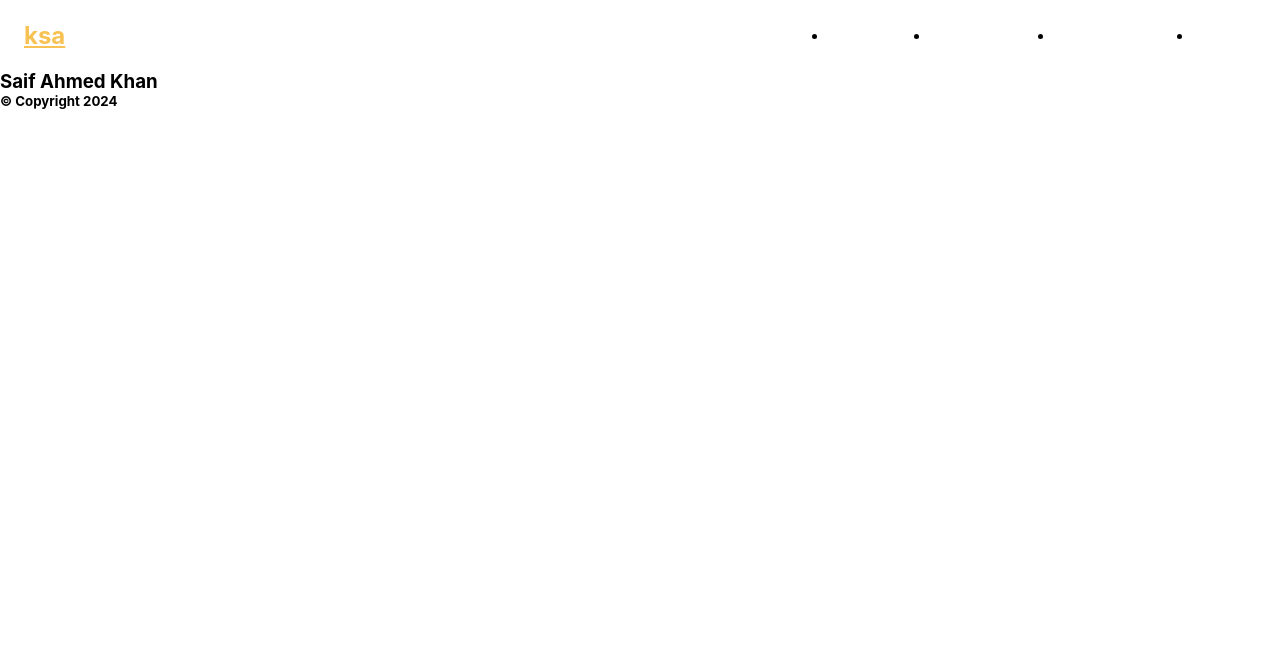
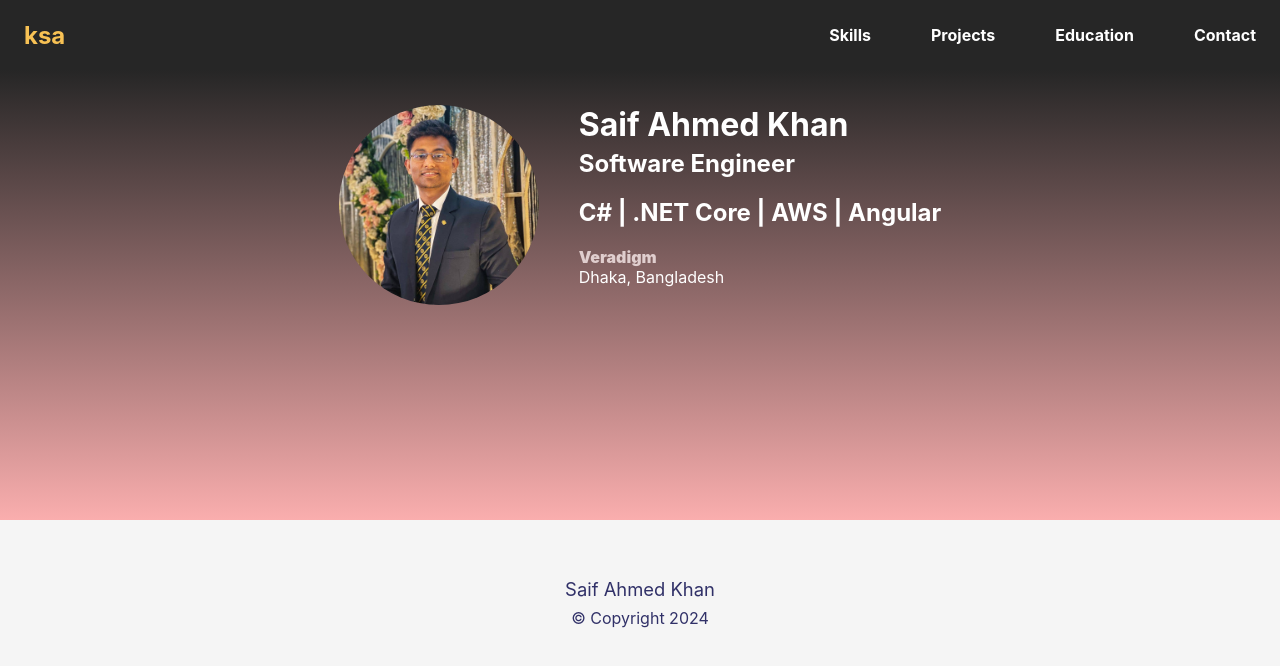
Before and after one commit to ksaifahmed/saif-ahmed-khan-ng, an Angular app: page / in a window 1280 px wide. Shown: the top 666 px of the page. Built offline with nearby package versions, Linux system fonts and the light colour scheme.

Commit message:
profile section init

```diff
--- a/src/app/app.component.css
+++ b/src/app/app.component.css
@@ -1,17 +1,6 @@
-/* Global styles */
-body {
-    background-color: #f5f5f5;
-    color: #333;
-}
-
-h1, h2 {
-margin-bottom: 20px;
-text-align: center;
-}
-
-a {
-color: #0077ff;
-text-decoration: none;
+/* header styles */
+header {
+    background-color: #262626;
 }
 
 /* footer styles */
--- a/src/app/app.component.html
+++ b/src/app/app.component.html
@@ -16,7 +16,7 @@
 
 
 
-<div className="App">
+<div class="App">
   <header class="header">
     <app-navbar class="navbar"
       [toggleProfileSection]="toggleProfileSection"
@@ -25,16 +25,16 @@
   </header>
 
 
-  <!-- <app-profile></app-profile>
-  <app-skills></app-skills>
+  <app-profile></app-profile>
+  <!-- <app-skills></app-skills>
   <app-projects></app-projects>
   <app-education></app-education>
   <app-contact></app-contact> -->
 
-  <footer className="footer">
-    <div className="footer__wrapper">
-        <h3 className="footer__text owner">Saif Ahmed Khan</h3>
-        <h5 className="footer__text">&copy; Copyright {{currentYear}}</h5>
+  <footer class="footer">
+    <div class="footer__wrapper">
+        <h3 class="footer__text owner">Saif Ahmed Khan</h3>
+        <h5 class="footer__text">&copy; Copyright {{currentYear}}</h5>
     </div>
   </footer>
 
--- a/src/app/profile/profile.component.css
+++ b/src/app/profile/profile.component.css
@@ -1,9 +1,3 @@
-:root {
-    --primary-hue: 0;
-    --primary-saturation: 50%;
-    --primary-lightness: 50%;
-}
-
 .hero {
     display: flex;
     padding-top: 15px;
--- a/src/app/profile/profile.component.html
+++ b/src/app/profile/profile.component.html
@@ -8,15 +8,13 @@
       <div class="text__wrapper">
         <h2 class="hero__title">Saif Ahmed Khan</h2>
         <h3 class="hero__subtitle">Software Engineer</h3>
-        <h3 class="hero__subtitle">C# | .NET Core</h3>
-        <p class="hero__about">Veradigm</p>
-        <p class="hero__about">Dhaka, Bangladesh</p>
+        <h3 class="hero__subtitle">C# | .NET Core | AWS | Angular</h3>
 
         <a rel="noreferrer" target="_blank"
-           href="https://www.buet.ac.bd"
+           href="https://veradigm.com"
            class="hero__school__link">
-          <p class="hero__about">
-            Bangladesh University of Engineering and Technology
+          <p class="hero__school">
+            Veradigm
           </p>
         </a>
 
--- a/src/styles.css
+++ b/src/styles.css
@@ -1,10 +1,29 @@
+:root {
+    --primary-hue: 0;
+    --primary-saturation: 50%;
+    --primary-lightness: 50%;
+}
+
+
 @font-face {
     font-family: 'Inter';
     src: local('Inter'), url(../public/fonts/Inter.ttf) format('tff');
 }
 
+* {
+    font-family: 'Inter', -apple-system, BlinkMacSystemFont, 'Segoe UI', 'Roboto', 'Oxygen',
+        'Ubuntu', 'Cantarell', 'Fira Sans', 'Droid Sans', 'Helvetica Neue',
+        sans-serif;
+    box-sizing: border-box;
+    margin: 0;
+    padding: 0;
+    box-sizing: border-box;
+}
+
 body {
     margin: 0;
+    background-color: #f5f5f5;
+    color: #333;
     font-family: 'Inter', -apple-system, BlinkMacSystemFont, 'Segoe UI', 'Roboto', 'Oxygen',
         'Ubuntu', 'Cantarell', 'Fira Sans', 'Droid Sans', 'Helvetica Neue',
         sans-serif;
@@ -14,11 +33,23 @@ body {
 }
 
 code {
-    font-family: source-code-pro, Menlo, Monaco, Consolas, 'Courier New',
-        monospace;
+    font-family: source-code-pro, Menlo, Monaco, Consolas, 'Courier New', monospace;
 }
 
-* {
-    box-sizing: border-box;
-    margin: 0;
+
+/* Global styles */
+h1, h2 {
+    margin-bottom: 20px;
+    text-align: center;
 }
+
+a {
+    color: #0077ff;
+    text-decoration: none;
+}
+
+
+
+li {
+    list-style: none;
+}
```
